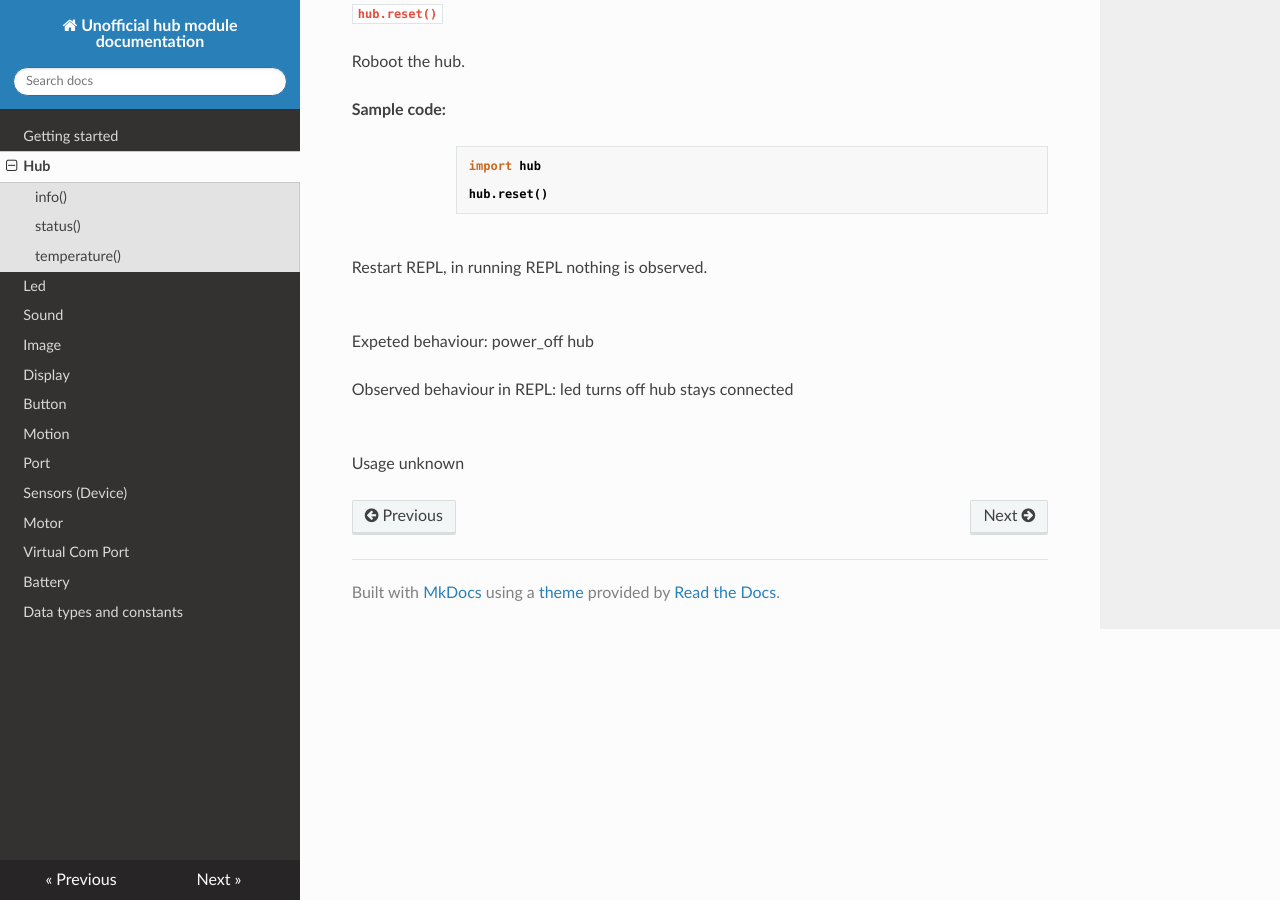
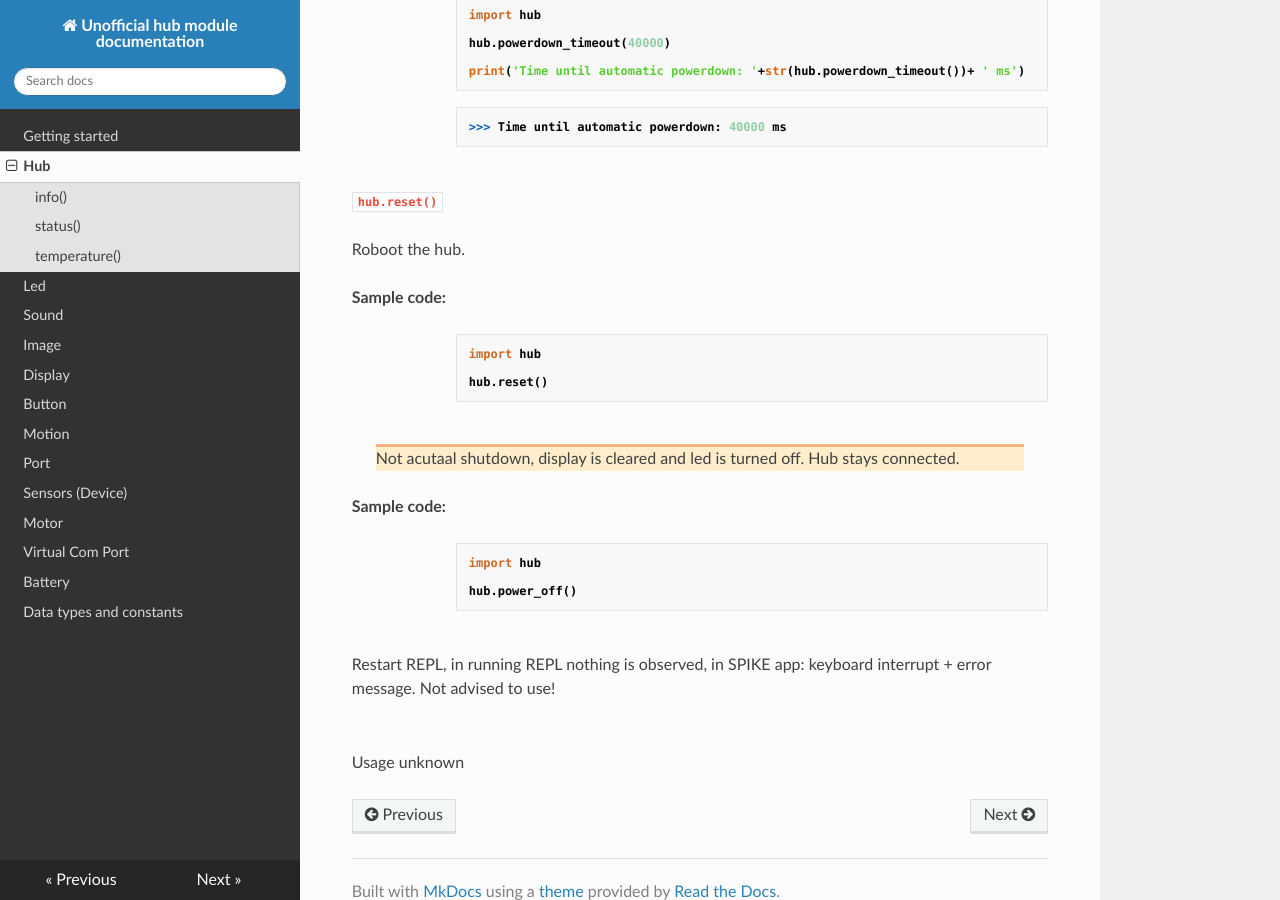
Before and after one commit to NStrijbosch/hub-module-notes, an MkDocs documentation site: the page built from docs/hub.md, in a window 1280 px wide and 900 px high, scrolled down 1776 px. Built offline with MkDocs 1.6.1, drawn with Linux system fonts in a browser that asks for light colours; nearby versions of some CDN libraries; some of the changed text lies outside the part shown.

Commit message:
tested hub

````diff
--- a/docs/hub.md
+++ b/docs/hub.md
@@ -1,3 +1,6 @@
+
+
+
 # Hub status
 
 ## info()
@@ -66,6 +69,18 @@ Get temperature of the hub (probably internal sensor?)
 __Returns:__
 
 * [float](data_types.md#float): Temperature of the hub in Celcius.
+
+__Sample code:__
+
+``` python
+import hub
+
+print('Temperature: ' + str(hub.temperature()))
+```
+
+```
+>>> Temperature: 24.0
+```
 
 # Hub actions
 
@@ -110,15 +125,21 @@ import hub
 hub.reset()
 ```
 
+## power_off() TODO
+
+> Not acutaal shutdown, display is cleared and led is turned off. Hub stays connected.
+
+__Sample code:__
+``` python
+import hub
+
+hub.power_off()
+```
+
 ## repl_restart() TODO
 
-Restart REPL, in running REPL nothing is observed.
+Restart REPL, in running REPL nothing is observed, in SPIKE app: keyboard interrupt + error message. Not advised to use!
 
-## power_off() TODO
-
-Expeted behaviour: power_off hub
-
-Observed behaviour in REPL: led turns off hub stays connected
 
 ## file_tansfer() TODO
 
````
Also changed, not shown: other parts of docs/hub.md (+2 -2 lines).
